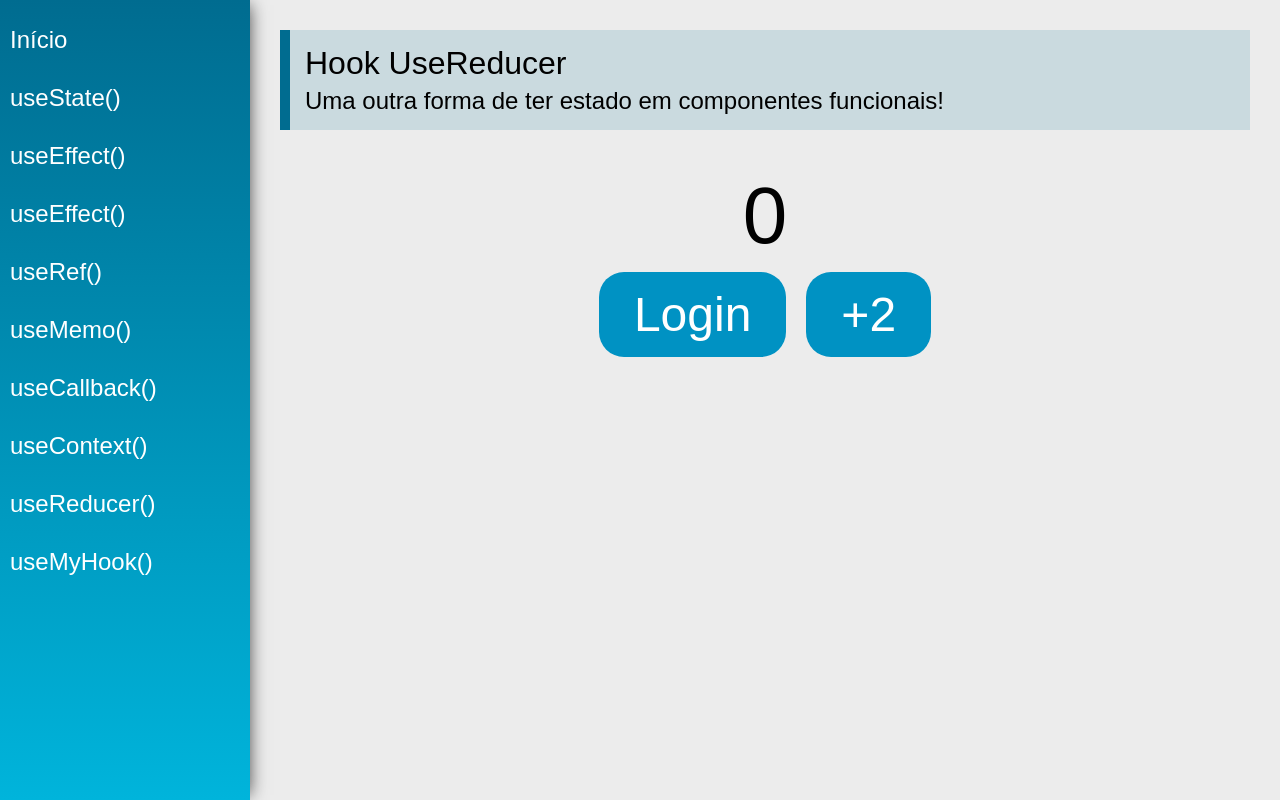
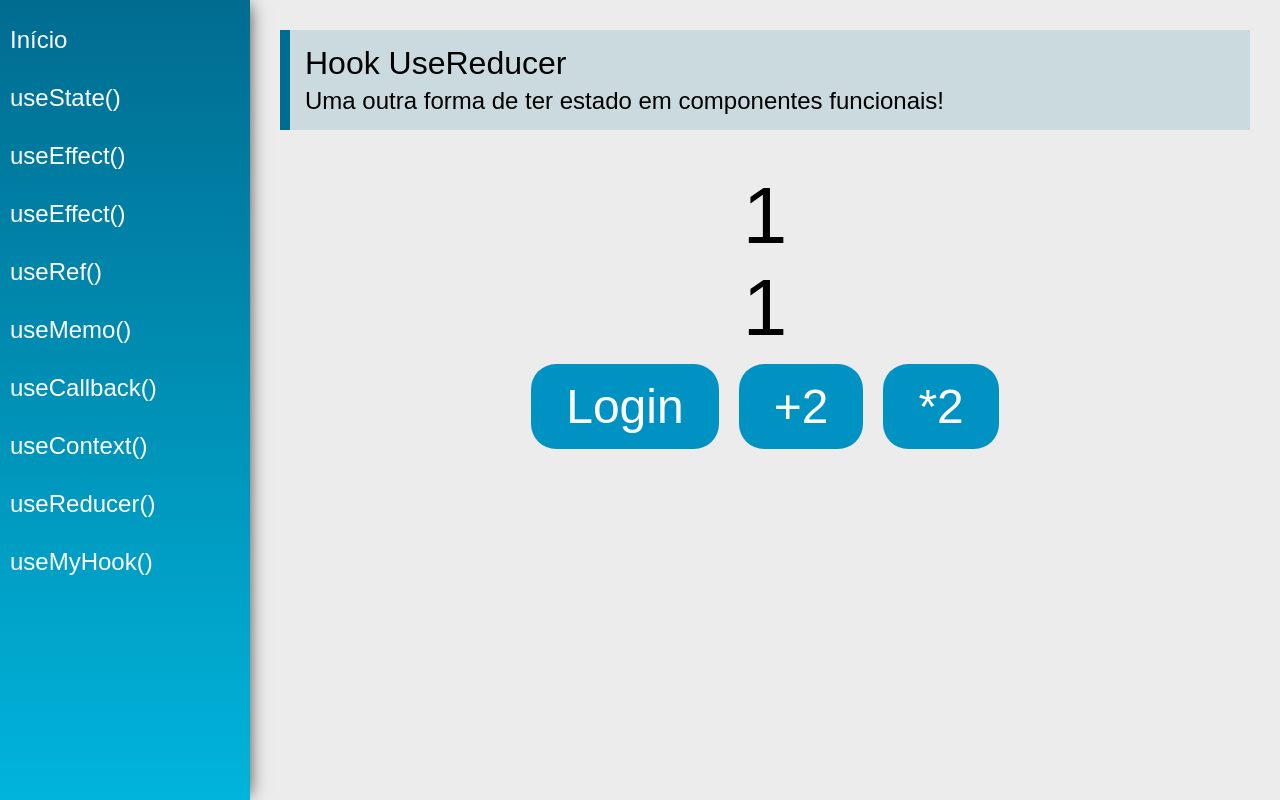
Before and after one commit to MardonisAlves/react-hooks, a React (Create React App) app: page /useReducer in a window 1280 px wide. Built offline with nearby package versions, Linux system fonts and the light colour scheme.

Commit message:
useResducer actions

```diff
--- a/src/store/actions/number.js
+++ b/src/store/actions/number.js
@@ -1,3 +1,9 @@
-export function numberAddAction(dispatch){
- dispatch({type:'add2'})
+
+export function numberAddAction(dispatch,n){
+        dispatch({type:'add2', number:n})
 }
+
+export function numberMultAction(dispatch,n){
+    dispatch({type:'mult',number:n})
+
+}
--- a/src/store/index.js
+++ b/src/store/index.js
@@ -1,15 +1,16 @@
 
 import {numberReducer ,userReducer} from "./reducers"
-import { numberAddAction } from "./actions/number"
+import { numberAddAction,numberMultAction } from "./actions/number"
  export const initialState = {
     cart:[],
     products:[],
     user:'',
-    number:0
+    number:1
 }
 
 export {
     numberReducer,
     userReducer,
-    numberAddAction
+    numberAddAction,
+    numberMultAction
 }
--- a/src/store/reducers/index.js
+++ b/src/store/reducers/index.js
@@ -3,6 +3,8 @@
     switch (action.type) {
         case 'add2':
             return {...state, number:state.number + 2}
+        case 'mult':
+            return {...state, number:state.number * action.number / 2}
         default:
             return state;
     }
--- a/src/views/examples/UseReducer.jsx
+++ b/src/views/examples/UseReducer.jsx
@@ -5,12 +5,14 @@ import {
     initialState,
     numberReducer,
     userReducer,
-    numberAddAction
+    numberAddAction,
+    numberMultAction
     } from '../../store';
 
 const UseReducer = (props) => {
     const  [statenumber, dispatchNumber] = useReducer(numberReducer, initialState)
     const  [stateuser, dispatchUser] = useReducer(userReducer, initialState)
+    const  [statemult, dispatchMult] = useReducer(numberReducer, initialState)
     return (
         <div className="UseReducer">
             <PageTitle
@@ -20,12 +22,15 @@ const UseReducer = (props) => {
             <div className="center">
             <span className="text">{statenumber.number}</span>
             <span className="text">{stateuser.user.name}</span>
+            <span className="text">{statemult.number}</span>
             <div>
                 <button className='btn'
                 onClick={() => dispatchUser({type: 'login', name:'Mardonis'})}>Login</button>
 
                 <button className='btn'
-                onClick={() => numberAddAction(dispatchNumber)}>+2</button>
+                onClick={() => numberAddAction(dispatchNumber,statenumber.number)}>+2</button>
+                <button className='btn'
+                onClick={() => numberMultAction(dispatchMult,statenumber.number)}>*2</button>
             </div>
             </div>
         </div>
```
